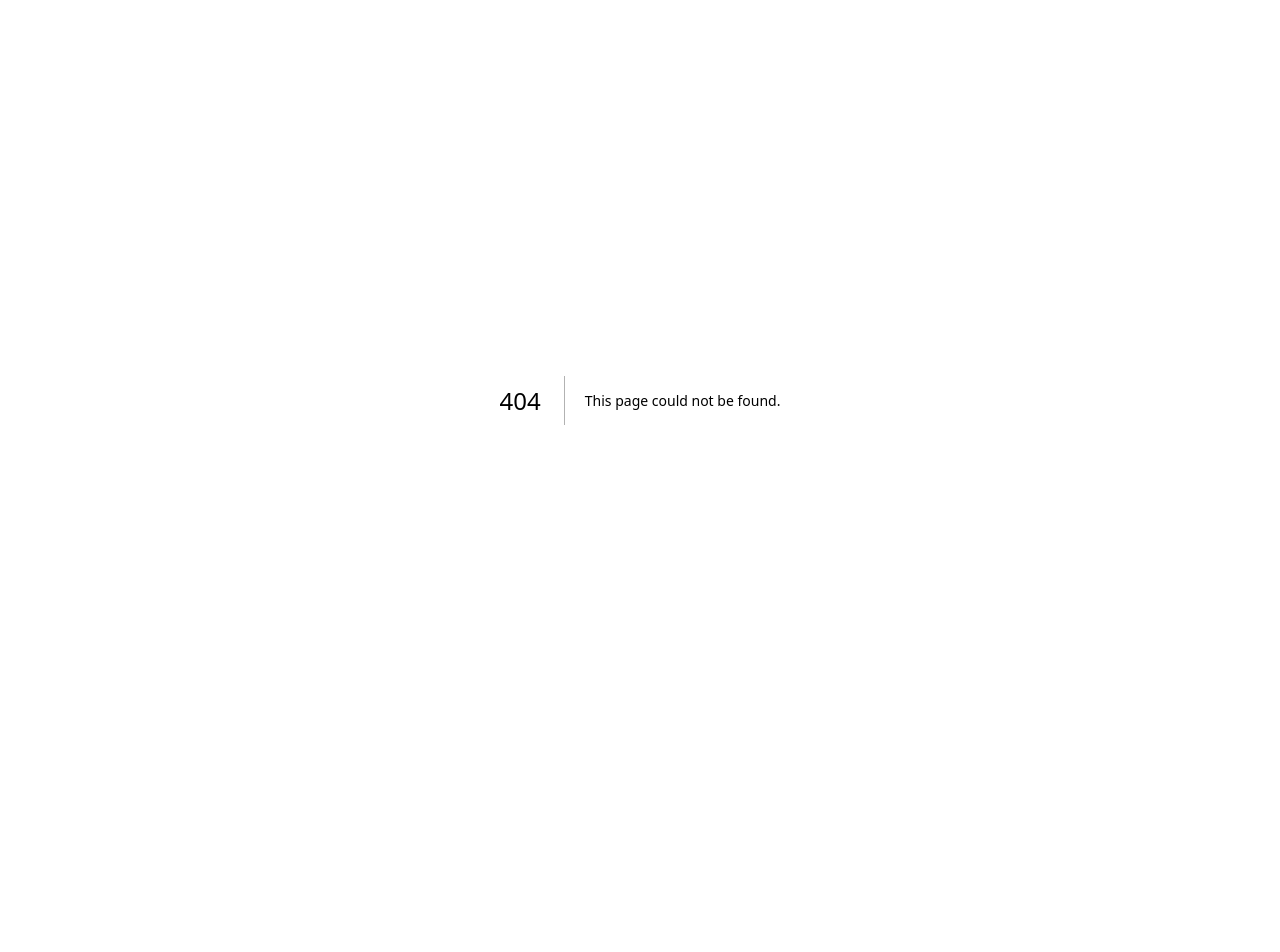
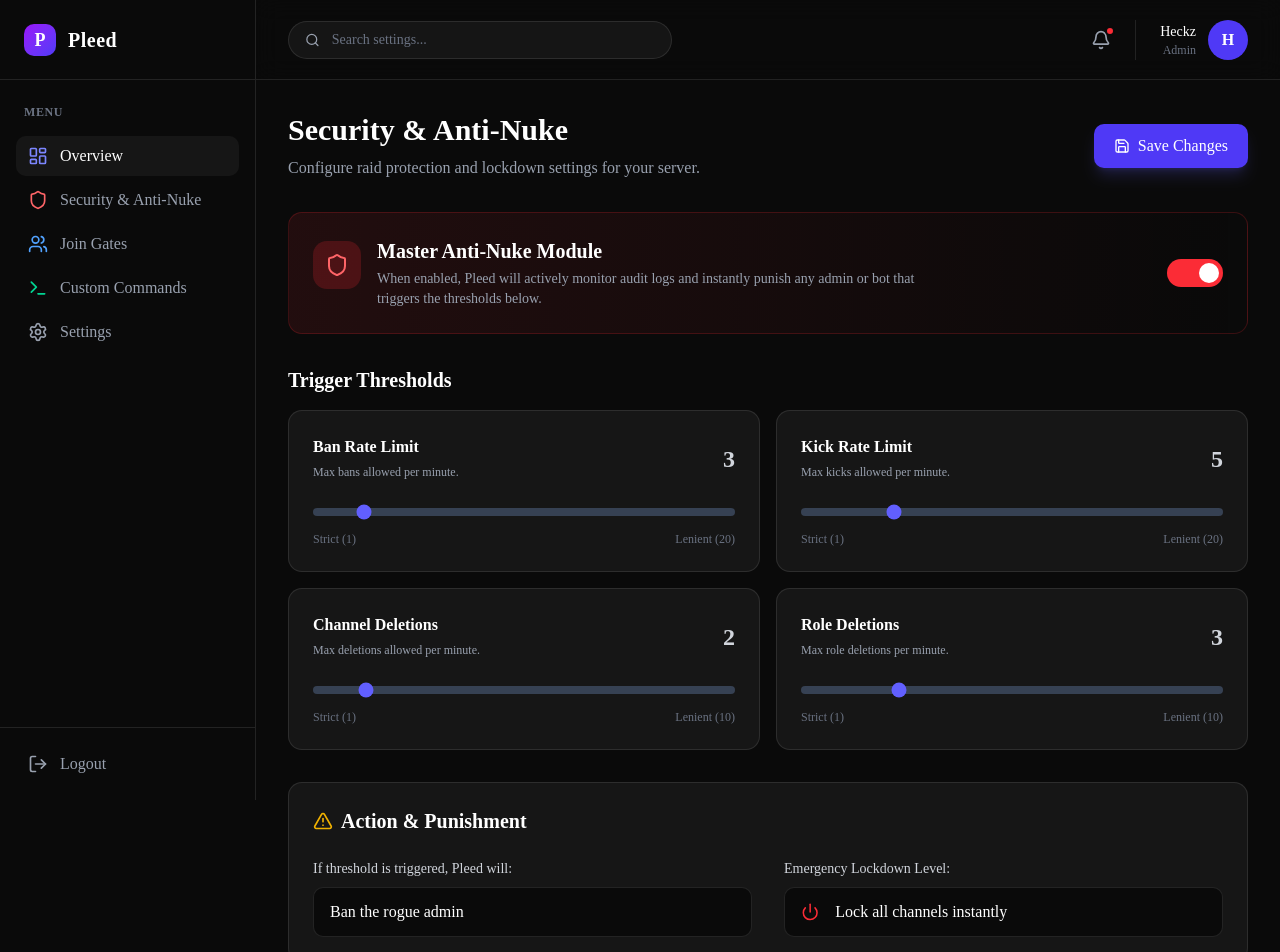
Before and after one commit to wxstescripts/Pleed-FAQ, a Next.js app: page /Pleed-FAQ/dashboard/security in a window 1280 px wide. Before the commit this address had no page. Shown: the top 952 px of the page. Before the commit the page ends 800 px from the top, so only its background shows below. Built offline with nearby package versions, Linux system fonts and the light colour scheme.

Commit message:
Create sleek Security & Anti-Nuke dashboard UI

```diff
--- /dev/null
+++ b/src/app/dashboard/security/page.tsx
@@ -0,0 +1,155 @@
+"use client";
+
+import { useState } from "react";
+import { motion } from "framer-motion";
+import { Shield, AlertTriangle, Save, Power } from "lucide-react";
+
+export default function SecurityPage() {
+  const [antiNukeEnabled, setAntiNukeEnabled] = useState(true);
+
+  return (
+    <motion.div
+      initial={{ opacity: 0, y: 20 }}
+      animate={{ opacity: 1, y: 0 }}
+      transition={{ duration: 0.5 }}
+      className="space-y-8 max-w-5xl"
+    >
+      <div className="flex flex-col sm:flex-row sm:items-center justify-between gap-4">
+        <div>
+          <h1 className="text-3xl font-bold text-white mb-2">Security & Anti-Nuke</h1>
+          <p className="text-gray-400">Configure raid protection and lockdown settings for your server.</p>
+        </div>
+        <button className="flex items-center gap-2 px-5 py-2.5 bg-indigo-600 hover:bg-indigo-700 text-white font-medium rounded-lg transition-colors shadow-lg shadow-indigo-500/20 w-fit">
+          <Save className="w-4 h-4" />
+          Save Changes
+        </button>
+      </div>
+
+      {/* Master Toggle */}
+      <div className="bg-gradient-to-r from-red-500/10 to-transparent border border-red-500/20 rounded-xl p-6 flex flex-col sm:flex-row sm:items-center justify-between gap-6">
+        <div className="flex items-start gap-4">
+          <div className={`p-3 rounded-xl mt-1 transition-colors ${antiNukeEnabled ? 'bg-red-500/20 text-red-400' : 'bg-white/5 text-gray-500'}`}>
+            <Shield className="w-6 h-6" />
+          </div>
+          <div>
+            <h3 className="text-xl font-bold text-white mb-1">Master Anti-Nuke Module</h3>
+            <p className="text-gray-400 text-sm max-w-xl">
+              When enabled, Pleed will actively monitor audit logs and instantly punish any admin or bot that triggers the thresholds below.
+            </p>
+          </div>
+        </div>
+        <button
+          onClick={() => setAntiNukeEnabled(!antiNukeEnabled)}
+          className={`relative inline-flex h-7 w-14 items-center rounded-full transition-colors focus:outline-none ${antiNukeEnabled ? 'bg-red-500' : 'bg-gray-600'}`}
+        >
+          <span className={`inline-block h-5 w-5 transform rounded-full bg-white transition-transform ${antiNukeEnabled ? 'translate-x-8' : 'translate-x-1'}`} />
+        </button>
+      </div>
+
+      {/* Thresholds Grid */}
+      <div className={`transition-opacity duration-300 ${antiNukeEnabled ? 'opacity-100' : 'opacity-50 pointer-events-none'}`}>
+        <h2 className="text-xl font-bold text-white mb-4">Trigger Thresholds</h2>
+        <div className="grid grid-cols-1 md:grid-cols-2 gap-4">
+
+          {/* Card 1 */}
+          <div className="bg-white/5 border border-white/10 rounded-xl p-6">
+            <div className="flex items-center justify-between mb-4">
+              <div>
+                <label className="font-semibold text-white block">Ban Rate Limit</label>
+                <span className="text-xs text-gray-400">Max bans allowed per minute.</span>
+              </div>
+              <span className="text-2xl font-bold text-gray-300">3</span>
+            </div>
+            <input type="range" min="1" max="20" defaultValue="3" className="w-full accent-indigo-500 h-2 bg-gray-700 rounded-lg appearance-none cursor-pointer" />
+            <div className="flex justify-between text-xs text-gray-500 mt-2">
+              <span>Strict (1)</span>
+              <span>Lenient (20)</span>
+            </div>
+          </div>
+
+          {/* Card 2 */}
+          <div className="bg-white/5 border border-white/10 rounded-xl p-6">
+            <div className="flex items-center justify-between mb-4">
+              <div>
+                <label className="font-semibold text-white block">Kick Rate Limit</label>
+                <span className="text-xs text-gray-400">Max kicks allowed per minute.</span>
+              </div>
+              <span className="text-2xl font-bold text-gray-300">5</span>
+            </div>
+            <input type="range" min="1" max="20" defaultValue="5" className="w-full accent-indigo-500 h-2 bg-gray-700 rounded-lg appearance-none cursor-pointer" />
+            <div className="flex justify-between text-xs text-gray-500 mt-2">
+              <span>Strict (1)</span>
+              <span>Lenient (20)</span>
+            </div>
+          </div>
+
+          {/* Card 3 */}
+          <div className="bg-white/5 border border-white/10 rounded-xl p-6">
+            <div className="flex items-center justify-between mb-4">
+              <div>
+                <label className="font-semibold text-white block">Channel Deletions</label>
+                <span className="text-xs text-gray-400">Max deletions allowed per minute.</span>
+              </div>
+              <span className="text-2xl font-bold text-gray-300">2</span>
+            </div>
+            <input type="range" min="1" max="10" defaultValue="2" className="w-full accent-indigo-500 h-2 bg-gray-700 rounded-lg appearance-none cursor-pointer" />
+            <div className="flex justify-between text-xs text-gray-500 mt-2">
+              <span>Strict (1)</span>
+              <span>Lenient (10)</span>
+            </div>
+          </div>
+
+          {/* Card 4 */}
+          <div className="bg-white/5 border border-white/10 rounded-xl p-6">
+            <div className="flex items-center justify-between mb-4">
+              <div>
+                <label className="font-semibold text-white block">Role Deletions</label>
+                <span className="text-xs text-gray-400">Max role deletions per minute.</span>
+              </div>
+              <span className="text-2xl font-bold text-gray-300">3</span>
+            </div>
+            <input type="range" min="1" max="10" defaultValue="3" className="w-full accent-indigo-500 h-2 bg-gray-700 rounded-lg appearance-none cursor-pointer" />
+            <div className="flex justify-between text-xs text-gray-500 mt-2">
+              <span>Strict (1)</span>
+              <span>Lenient (10)</span>
+            </div>
+          </div>
+
+        </div>
+      </div>
+
+      {/* Punishment Settings */}
+      <div className={`bg-white/5 border border-white/10 rounded-xl p-6 transition-opacity duration-300 ${antiNukeEnabled ? 'opacity-100' : 'opacity-50 pointer-events-none'}`}>
+        <h2 className="text-xl font-bold text-white mb-6 flex items-center gap-2">
+          <AlertTriangle className="w-5 h-5 text-yellow-500" />
+          Action & Punishment
+        </h2>
+
+        <div className="grid grid-cols-1 sm:grid-cols-2 gap-8">
+          <div>
+            <label className="block text-sm font-medium text-gray-300 mb-2">If threshold is triggered, Pleed will:</label>
+            <select className="w-full bg-[#0a0a0a] border border-white/10 rounded-lg px-4 py-3 text-white focus:outline-none focus:ring-2 focus:ring-indigo-500 appearance-none">
+              <option value="ban">Ban the rogue admin</option>
+              <option value="kick">Kick the rogue admin</option>
+              <option value="quarantine">Remove all roles (Quarantine)</option>
+              <option value="alert">Just send an alert (Log only)</option>
+            </select>
+          </div>
+
+          <div>
+            <label className="block text-sm font-medium text-gray-300 mb-2">Emergency Lockdown Level:</label>
+            <div className="flex items-center gap-4 bg-[#0a0a0a] border border-white/10 rounded-lg px-4 py-3">
+              <Power className="w-5 h-5 text-red-500" />
+              <select className="bg-transparent text-white w-full focus:outline-none appearance-none">
+                <option value="high">Lock all channels instantly</option>
+                <option value="medium">Lock community channels only</option>
+                <option value="none">Do not lock channels</option>
+              </select>
+            </div>
+          </div>
+        </div>
+      </div>
+
+    </motion.div>
+  );
+}
```
